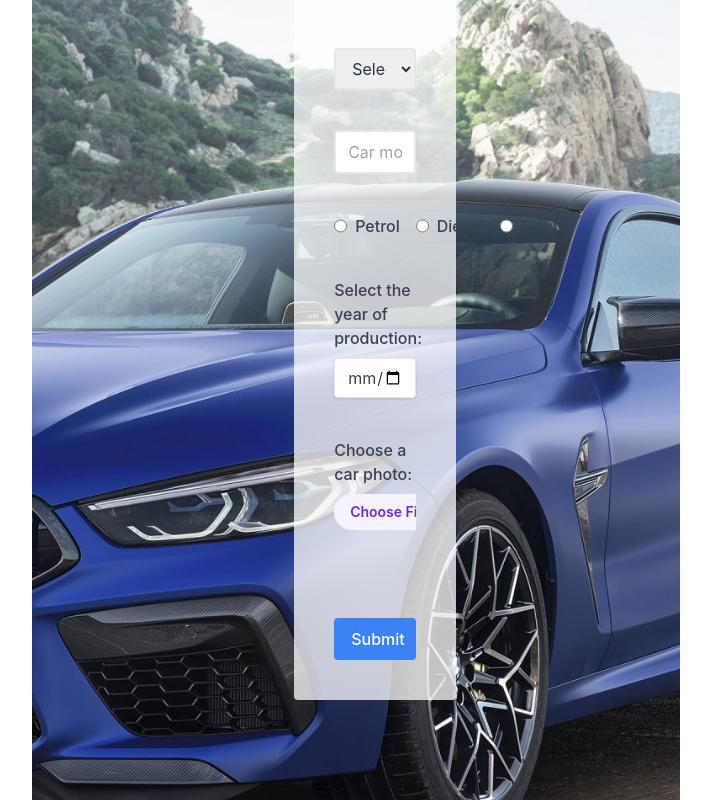
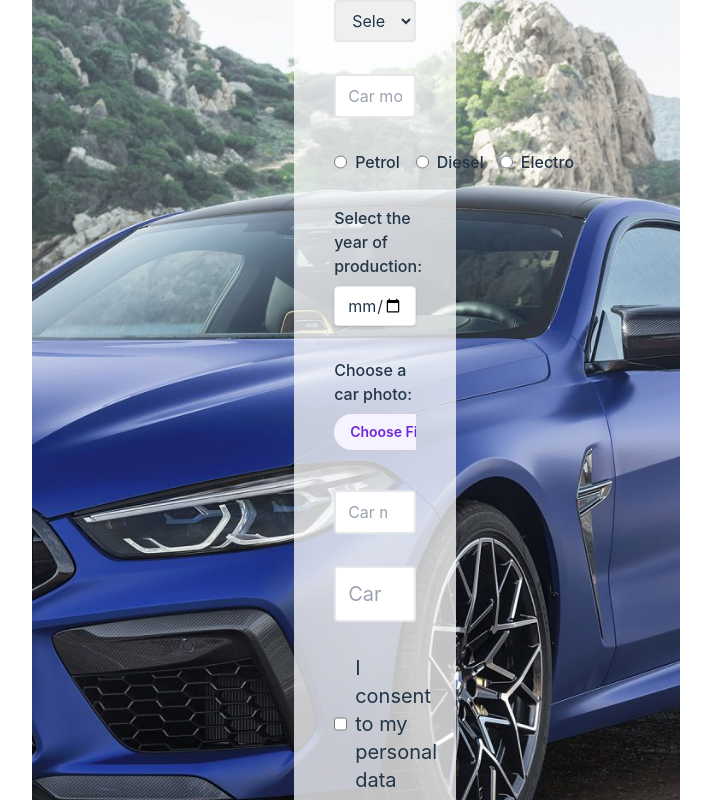
Before and after one commit to KirillKolchanov/React-module-RSS, a React app in the folder react-app/: page /forms in a window 1280 px wide. Shown: the part 320-1120 px from the top of the page, without its empty margins (284-995 px from the left). Built offline with nearby package versions, Linux system fonts and the light colour scheme; the HTML template or start-up script is replaced by a standard one.

Commit message:
feat: add submitHandler, checkbox, cardsRender in Forms page

```diff
--- a/react-app/src/components/Card.tsx
+++ b/react-app/src/components/Card.tsx
@@ -13,7 +13,7 @@ export default class Card extends Component<Props> {
         <div className="px-6 py-4 w-96">
           <div className="card-title_wrapper flex justify-between items-center">
             <div className="card-title">
-              <div className="font-bold text-xl mb-2">{car.make}</div>
+              <div className="font-bold text-3xl mb-2">{car.make}</div>
               <p className="text-base mb-2">{car.model}</p>
               <p className="text-base mb-2">Age: {car.age}</p>
             </div>
@@ -21,7 +21,7 @@ export default class Card extends Component<Props> {
               <p className="text-base mt-4">＄{car.price}</p>
             </div>
           </div>
-          <div className="card-img_wrapper flex items-center h-72">
+          <div className="card-img_wrapper flex items-center h-auto">
             <img className="mt-6 rounded" src={car.img} alt="" />
           </div>
           <p className="text-base mt-4">Fuel: {car.fuel}</p>
--- a/react-app/src/components/Forms.tsx
+++ b/react-app/src/components/Forms.tsx
@@ -1,29 +1,35 @@
-import React, { Component, createRef } from 'react';
-import allCars from '../data/cars';
+import React, { Component, createRef, RefObject } from 'react';
 
 import '../styles/pages/Forms.css';
 
 import { ICarSchema } from '../models';
 import Switcher from './Forms/Switcher';
+import Card from './Card';
 
 type MyProps = Record<string, never>;
 
 type MyState = {
   carMake: string | undefined;
   carModel: string | undefined;
-  carYear: string | undefined;
+  carYear: number | undefined;
   carFuel: string | undefined;
   carPhoto: string | undefined;
+  carMileage: string | undefined;
+  carPrice: number | undefined;
+  allFormCars: ICarSchema[];
 };
 
-export default class Forms extends React.Component<MyProps, MyState> {
-  carMakeRef: React.RefObject<HTMLSelectElement>;
-  carModelRef: React.RefObject<HTMLInputElement>;
-  carYearRef: React.RefObject<HTMLInputElement>;
-  carPetrolRef: React.RefObject<HTMLInputElement>;
-  carDieselRef: React.RefObject<HTMLInputElement>;
-  carElectroRef: React.RefObject<HTMLInputElement>;
-  carPhotoRef: React.RefObject<HTMLInputElement>;
+export default class Forms extends Component<MyProps, MyState> {
+  carMakeRef: RefObject<HTMLSelectElement>;
+  carModelRef: RefObject<HTMLInputElement>;
+  carYearRef: RefObject<HTMLInputElement>;
+  carPetrolRef: RefObject<HTMLInputElement>;
+  carDieselRef: RefObject<HTMLInputElement>;
+  carElectroRef: RefObject<HTMLInputElement>;
+  carPhotoRef: RefObject<HTMLInputElement>;
+  carMileageRef: RefObject<HTMLInputElement>;
+  carPriceRef: RefObject<HTMLInputElement>;
+  checkboxRef: RefObject<HTMLInputElement>;
 
   constructor(props: MyProps) {
     super(props);
@@ -35,13 +41,19 @@ export default class Forms extends React.Component<MyProps, MyState> {
     this.carDieselRef = createRef();
     this.carElectroRef = createRef();
     this.carPhotoRef = createRef();
+    this.carMileageRef = createRef();
+    this.carPriceRef = createRef();
+    this.checkboxRef = createRef();
 
     this.state = {
       carMake: '',
       carModel: '',
-      carYear: '',
+      carYear: 0,
       carFuel: '',
       carPhoto: '',
+      carMileage: '',
+      carPrice: 0,
+      allFormCars: [],
     };
 
     this.handleSubmit = this.handleSubmit.bind(this);
@@ -52,6 +64,34 @@ export default class Forms extends React.Component<MyProps, MyState> {
     this.onDieselChange = this.onDieselChange.bind(this);
     this.onElectroChange = this.onElectroChange.bind(this);
     this.onPhotoChange = this.onPhotoChange.bind(this);
+    this.onMileageChange = this.onMileageChange.bind(this);
+    this.onPriceChange = this.onPriceChange.bind(this);
+    this.onSubmit = this.onSubmit.bind(this);
+    this.clearForm = this.clearForm.bind(this);
+  }
+
+  clearForm() {
+    if (
+      this.carMakeRef.current &&
+      this.carModelRef.current &&
+      this.carPetrolRef.current &&
+      this.carDieselRef.current &&
+      this.carElectroRef.current &&
+      this.carYearRef.current &&
+      this.carPhotoRef.current &&
+      this.carMileageRef.current &&
+      this.carPriceRef.current &&
+      this.checkboxRef.current
+    ) {
+      this.carModelRef.current.value = '';
+      this.carMakeRef.current.value = '';
+      this.carPetrolRef.current.checked = false;
+      this.carYearRef.current.value = '';
+      this.carPhotoRef.current.value = '';
+      this.carMileageRef.current.value = '';
+      this.carPriceRef.current.value = '';
+      this.checkboxRef.current.checked = false;
+    }
   }
 
   handleSubmit(event: React.FormEvent<HTMLFormElement>): void {
@@ -69,7 +109,7 @@ export default class Forms extends React.Component<MyProps, MyState> {
   }
 
   onYearChange(event: React.ChangeEvent<HTMLInputElement | HTMLSelectElement>) {
-    const carYear = this.carYearRef.current?.value?.substring(0, 4);
+    const carYear = Number(this.carYearRef.current?.value?.substring(0, 4));
     this.setState({ carYear });
   }
 
@@ -95,15 +135,46 @@ export default class Forms extends React.Component<MyProps, MyState> {
     }
   }
 
+  onMileageChange(event: React.ChangeEvent<HTMLInputElement | HTMLSelectElement>) {
+    const carMileage = this.carMileageRef.current?.value;
+    this.setState({ carMileage });
+  }
+
+  onPriceChange(event: React.ChangeEvent<HTMLInputElement | HTMLSelectElement>) {
+    const carPrice = Number(this.carPriceRef.current?.value);
+    this.setState({ carPrice });
+  }
+
+  onSubmit(event: React.FormEvent<HTMLFormElement | HTMLSelectElement>) {
+    event.preventDefault();
+    this.clearForm();
+
+    const newArr = [...this.state.allFormCars];
+    newArr.push({
+      make: this.state.carMake ? this.state.carMake : '',
+      model: this.state.carModel ? this.state.carModel : '',
+      price: this.state.carPrice ? this.state.carPrice : 0,
+      age: this.state.carYear ? this.state.carYear : 0,
+      fuel: this.state.carFuel ? this.state.carFuel : '',
+      miles: this.state.carMileage ? this.state.carMileage : '',
+      img: this.state.carPhoto ? this.state.carPhoto : '',
+    });
+    this.setState({
+      allFormCars: newArr,
+    });
+  }
+
   render(): JSX.Element {
     return (
-      <div className="form_wrapper flex pb-72 bg-cover bg-center bg-no-repeat justify-end">
+      <div>
+        <div className="form_wrapper flex pb-20 bg-cover bg-center bg-no-repeat justify-end">
           <div className="p-10 mt-20 mr-56 form-floating xl:w-1/4 rounded dark:bg-slate-800 bg-white  bg-opacity-75">
-          <form className="flex flex-col" onSubmit={this.handleSubmit}>
-            <h2 className="text-center mb-10 font-bold">Car constructor</h2>
+            <form className="flex flex-col" onSubmit={this.onSubmit}>
+              <h2 className="text-center font-bold">Car constructor</h2>
+
               <select
                 defaultValue={''}
-              className="mt-10 rounded py-2 px-3 border-2 required"
+                className="mt-8 rounded py-2 px-3 border-2 required"
                 placeholder="Select year:"
                 onChange={this.onMakeChange}
                 ref={this.carMakeRef}
@@ -112,7 +183,15 @@ export default class Forms extends React.Component<MyProps, MyState> {
                 <option value="" disabled>
                   Select make:
                 </option>
-              {['Aston Martin', 'Audi', 'Bmw', 'Ferrari', 'Mercedes', 'Porsche', 'Volkswagen'].map(
+                {[
+                  'Aston Martin',
+                  'Audi',
+                  'Bmw',
+                  'Ferrari',
+                  'Mercedes',
+                  'Porsche',
+                  'Volkswagen',
+                ].map(
                   (make: string): JSX.Element => (
                     <option key={make} value={make}>
                       {make}
@@ -120,22 +199,10 @@ export default class Forms extends React.Component<MyProps, MyState> {
                   )
                 )}
               </select>
-            {/* <input
-              className="border-2 rounded py-2 px-3"
+
+              <input
+                className="mt-8 border-2 rounded py-2 px-3 required"
                 type="text"
-              // className={className}
-              placeholder="Car make"
-              name="carMake"
-              ref={this.carMakeRef}
-              onChange={this.onMakeChange}
-              data-testid="textInput"
-              // id={this.props.subject}
-              required
-            /> */}
-            <input
-              className="mt-10 border-2 rounded py-2 px-3 required"
-              type="text"
-              // className={className}
                 placeholder="Car model"
                 name="carModel"
                 ref={this.carModelRef}
@@ -144,7 +211,8 @@ export default class Forms extends React.Component<MyProps, MyState> {
                 // id={this.props.subject}
                 required
               />
-            <div className="flex mt-10 items-center">
+
+              <div className="flex mt-8 items-center">
                 <input
                   type="radio"
                   id="petrol"
@@ -153,10 +221,12 @@ export default class Forms extends React.Component<MyProps, MyState> {
                   className="h-4 w-4 text-indigo-600 focus:ring-indigo-500 border-gray-300"
                   defaultChecked={false}
                   onChange={this.onPetrolChange}
+                  required
                 />
                 <label htmlFor="petrol" className="ml-2">
-                <span className="block text-m font-medium text-gray-700">Petrol</span>
+                  <span className="block text-m font-medium ">Petrol</span>
                 </label>
+
                 <input
                   type="radio"
                   id="diesel"
@@ -167,8 +237,9 @@ export default class Forms extends React.Component<MyProps, MyState> {
                   onChange={this.onDieselChange}
                 />
                 <label htmlFor="diesel" className="ml-2">
-                <span className="block text-m font-medium text-gray-700">Diesel</span>
+                  <span className="block text-m font-medium ">Diesel</span>
                 </label>
+
                 <input
                   type="radio"
                   id="electro"
@@ -179,11 +250,12 @@ export default class Forms extends React.Component<MyProps, MyState> {
                   onChange={this.onElectroChange}
                 />
                 <label htmlFor="electro" className="ml-2">
-                <span className="block text-m font-medium text-gray-700">Electro</span>
+                  <span className="block text-m font-medium">Electro</span>
                 </label>
               </div>
-            <div className="flex flex-col mt-10">
-              <label htmlFor="DataPicker" className="mb-2 font-medium text-gray-700">
+
+              <div className="flex flex-col mt-8">
+                <label htmlFor="DataPicker" className="mb-2 font-medium">
                   Select the year of production:
                 </label>
                 <input
@@ -194,18 +266,19 @@ export default class Forms extends React.Component<MyProps, MyState> {
                   max="2023-01-01"
                   ref={this.carYearRef}
                   onChange={this.onYearChange}
-                className="w-full px-3 py-2 leading-tight text-gray-700 border rounded shadow appearance-none focus:outline-none focus:shadow-outline"
+                  className="w-full px-3 py-2 leading-tight  border rounded shadow appearance-none focus:outline-none focus:shadow-outline"
                 />
               </div>
-            <div className="flex flex-col mt-10">
-              <label htmlFor="DataPicker" className="mb-2 font-medium text-gray-700">
+
+              <div className="flex flex-col mt-8">
+                <label htmlFor="DataPicker" className="mb-2 font-medium ">
                   Choose a car photo:
                   <input
                     type="file"
                     id="PhotoPicker"
                     name="file"
                     accept="image/png, image/gif, image/jpeg"
-                  className="block mt-2 w-full text-sm cursor-pointer text-slate-500
+                    className="block mt-2 w-full text-sm cursor-pointer
                     file:mr-4 file:py-2 file:px-4
                     file:rounded-full file:border-0
                     file:text-sm file:font-semibold
@@ -213,19 +286,67 @@ export default class Forms extends React.Component<MyProps, MyState> {
                   hover:file:bg-violet-100"
                     ref={this.carPhotoRef}
                     onChange={this.onPhotoChange}
+                    required
                   />
                 </label>
               </div>
-            {}
+
+              <input
+                className="border-2 rounded py-2 px-3 mt-8"
+                type="number"
+                min="0"
+                placeholder="Car mileage"
+                name="carMake"
+                ref={this.carMileageRef}
+                onChange={this.onMileageChange}
+                required
+              />
+
+              <input
+                className="border-2 rounded py-3 px-3 mt-8 text-xl"
+                type="number"
+                min="0"
+                placeholder="Car price $"
+                name="carPrice"
+                ref={this.carPriceRef}
+                onChange={this.onPriceChange}
+                required
+              />
+
+              <div className="flex items-center mt-8">
+                <input
+                  type="checkbox"
+                  id="checkbox"
+                  name="checkbox"
+                  ref={this.checkboxRef}
+                  className="mr-2 h-5 w-5 text-blue-600"
+                  required
+                />
+                <label htmlFor="checkbox" className="text-xl">
+                  I consent to my personal data
+                </label>
+              </div>
+
               <button
                 type="submit"
-              className="mt-20 bg-blue-500 text-white py-2 px-4 rounded hover:bg-blue-700"
+                className="mt-8 bg-blue-500 text-white py-3 px-4 rounded hover:bg-blue-700 text-3xl"
               >
                 Submit
               </button>
             </form>
           </div>
         </div>
+
+        {this.state.allFormCars.length !== 0 ? (
+          <div className="mt-12 mb-12">
+            <div className="flex justify-center gap-16 flex-wrap">
+              {this.state.allFormCars?.map((car: ICarSchema, index) => (
+                <Card key={index} car={car} />
+              ))}
+            </div>
+          </div>
+        ) : null}
+      </div>
     );
   }
 }
--- a/react-app/src/models.ts
+++ b/react-app/src/models.ts
@@ -1,11 +1,9 @@
 export interface ICarSchema {
-  id: number;
   make: string;
   model: string;
   price: number;
   age: number;
   fuel: string;
   miles: string;
-  city: string;
   img: string;
 }
--- a/react-app/src/styles/pages/About.css
+++ b/react-app/src/styles/pages/About.css
@@ -2,5 +2,4 @@
   width: 300px;
   height: 300px;
   background-image: url('/IMG_2627.png');
-  /* background-color: aquamarine; */
 }
--- a/react-app/src/styles/pages/Forms.css
+++ b/react-app/src/styles/pages/Forms.css
@@ -1,3 +1,7 @@
 .form_wrapper {
   background-image: url("/Bmw_m8.jpeg");
 }
+
+img {
+  height: inherit;
+}
```
Lines whose indentation alone changed are shown as unchanged.
